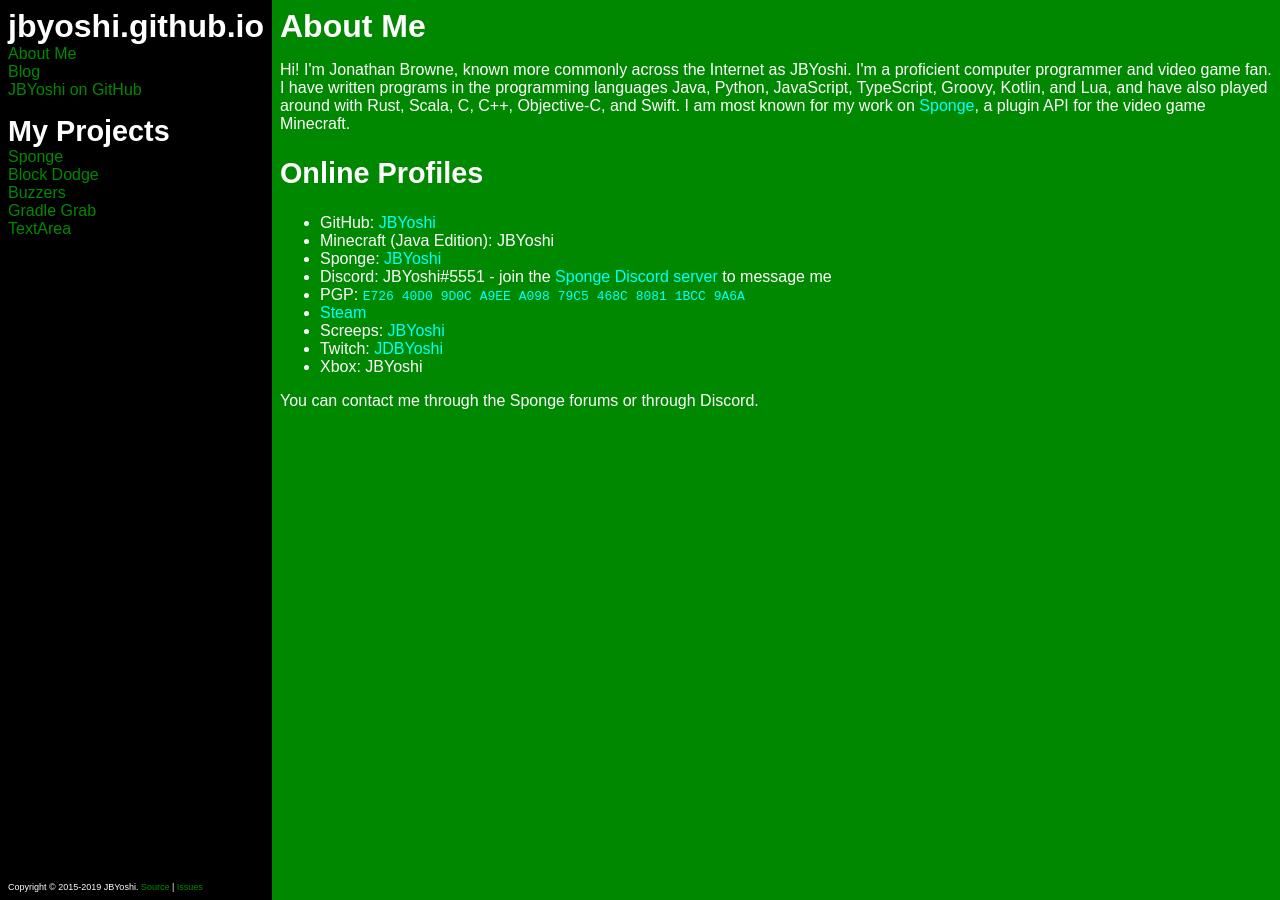
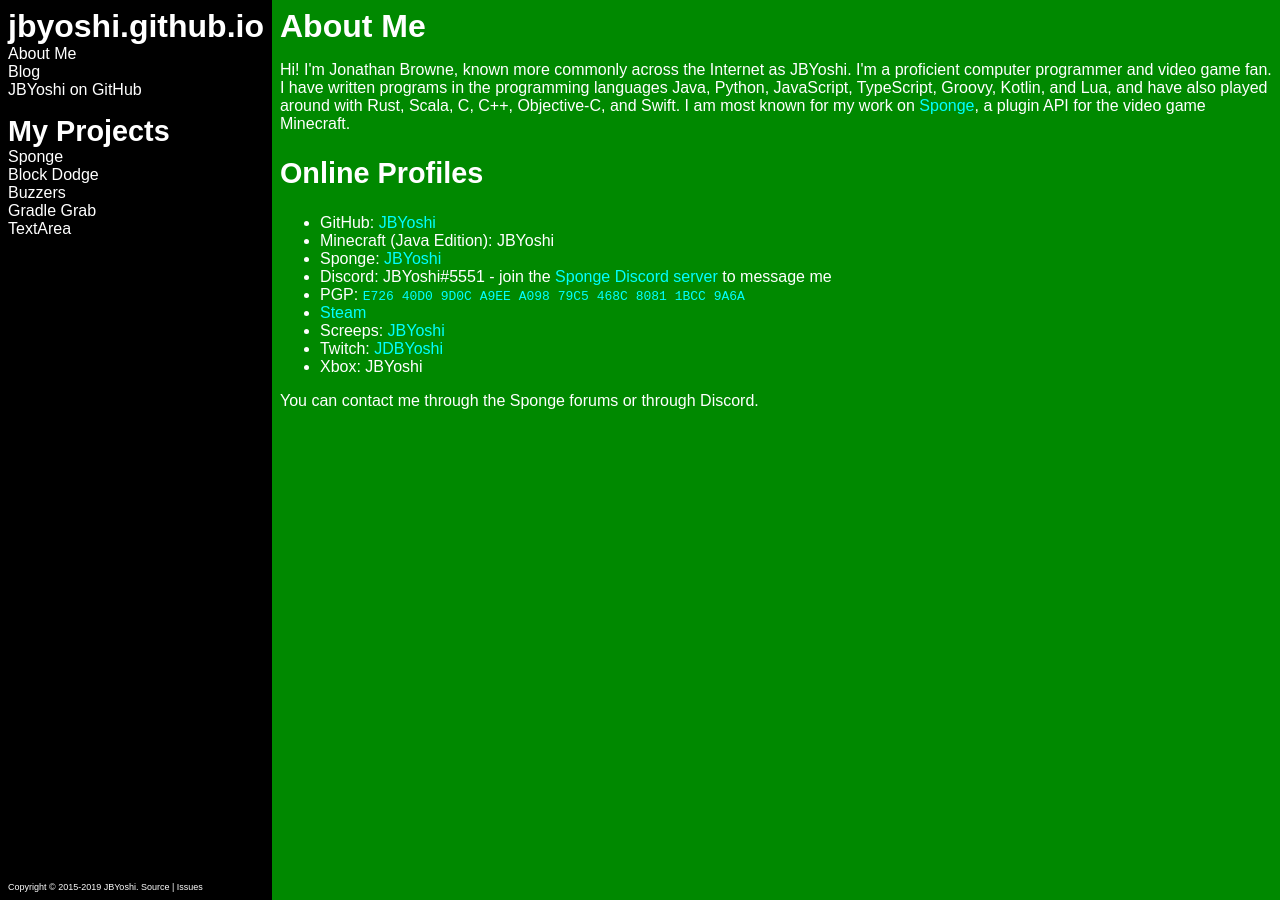
Before and after one commit to JBYoshi/jbyoshi.github.io, a Jekyll site: the page built from index.html, in a window 1280 px wide. Built offline with Jekyll 4.4.1, drawn with Linux system fonts in a browser that asks for light colours.

Commit message:
Sidebar and link styling changes

```diff
--- a/assets/style.css
+++ b/assets/style.css
@@ -1,6 +1,7 @@
 /* Basic Styles */
 html {background-color: #008900; color: white; font-family: sans-serif;}
 a {color: aqua; text-decoration: none;}
+a:hover {text-decoration: underline;}
 
 /* Headers */
 /* IMPORTANT: All Markdown headers are increased by 1 to account for the page header. See header_offset in _config.yml. */
@@ -18,7 +19,7 @@
 
 /* Sidebar */
 #sidebar {background-color: black; color: white;}
-#sidebar a {color: #008900;}
+#sidebar a {color: inherit;}
 #sidebar hr {border: none; height: 1em; padding: 0px; margin: 0px;}
 #sidebar-main>* {display: block; margin-top: 0px; margin-bottom: 0px;}
 #sidebar-main>.new::before {color: yellow; content: "New ";}
```
